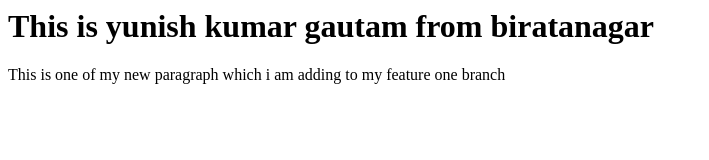
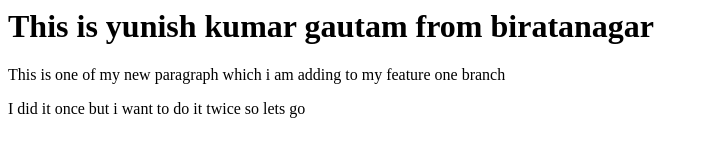
Before and after one commit to gautamyunish777-arch/for_practice, a plain HTML site: page index.html in a window 1280 px wide. Shown: the whole page, without its empty margins (0-709 px from the left). Drawn offline with Linux system fonts and the light colour scheme.

Commit message:
I have added new paragraph

```diff
--- a/index.html
+++ b/index.html
@@ -2,3 +2,4 @@
 <p>This is one of my new paragraph which i am adding
     to my feature one branch
 </p>
+<p>I did it once but i want to do it twice so lets go</p>
```
